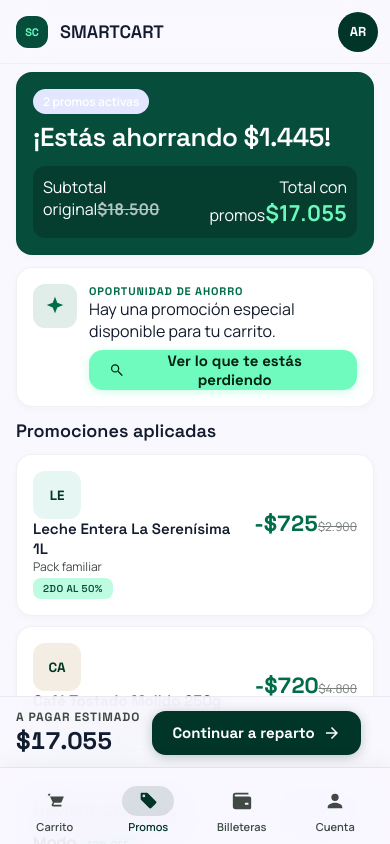
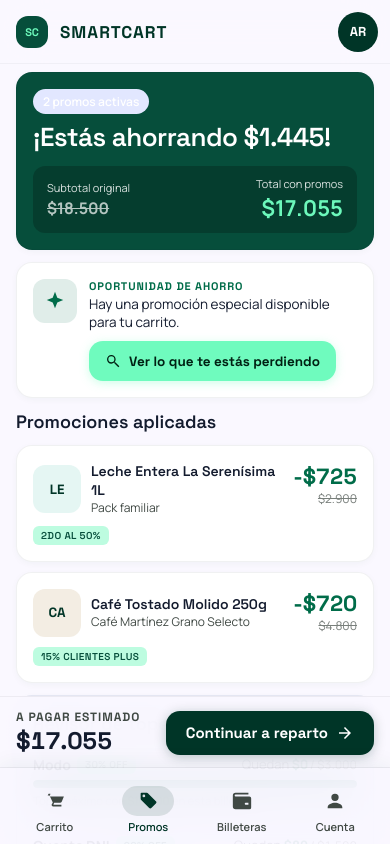
Before and after one commit to AlexisRjs/TPdsiPrototipoSmartCart, a React (Vite) app: page / in a window 390 px wide. Both pictures are taken after a click on the button "Ver promos y pagar". Shown: the top 844 px of the page. Built offline with nearby package versions, Linux system fonts and the light colour scheme.

Commit message:
style: overhaul responsive layout, chip widths, desktop shell alignment, and typography

```diff
--- a/src/styles.css
+++ b/src/styles.css
@@ -142,7 +142,6 @@ a {
    LAYOUT HELPERS
    ============================================================ */
 .brand,
-.brand-copy,
 .inline,
 .row-between,
 .opportunity,
@@ -170,8 +169,18 @@ a {
   gap: 12px;
 }
 
-.brand-copy h1 {
-  font-size: 18px;
+.brand-copy {
+  display: flex;
+  flex-direction: column;
+}
+
+.brand-copy .brand-title {
+  font-size: 17px;
+  font-weight: 800;
+  letter-spacing: 0.06em;
+  color: var(--primary);
+  margin: 0;
+  font-family: var(--font-display);
 }
 
 /* ============================================================
@@ -311,21 +320,35 @@ a {
 }
 
 /* ============================================================
-   PAGE LAYOUT
+   PAGE LAYOUT & UTILITIES
    ============================================================ */
+.nowrap {
+  white-space: nowrap;
+  flex-shrink: 0;
+}
+
 .page {
-  padding: 8px 16px calc(var(--nav) + 96px);
+  padding: 8px 16px calc(var(--nav) + 24px);
   display: flex;
   flex-direction: column;
   gap: 12px;
 }
 
-.stacked .page {
-  padding-bottom: 32px;
+/* Specific page padding to guarantee zero overlap with bottom fixed bars */
+.page-cart {
+  padding-bottom: calc(var(--nav) + 160px);
+}
+
+.page-wallets {
+  padding-bottom: calc(var(--nav) + 32px);
 }
 
 .page-with-sticky {
   padding-bottom: calc(var(--nav) + 104px);
+}
+
+.stacked .page {
+  padding-bottom: 32px;
 }
 
 /* ============================================================
@@ -336,6 +359,7 @@ a {
     opacity: 0;
     transform: translateY(10px);
   }
+
   to {
     opacity: 1;
     transform: translateY(0);
@@ -415,14 +439,24 @@ a {
   font-size: 12px;
   font-weight: 600;
   background: var(--surface-high);
+  white-space: nowrap;
+  flex-shrink: 0;
+  width: fit-content;
 }
 
 .mini-chip {
-  border-radius: 8px;
+  display: inline-flex;
+  align-items: center;
+  border-radius: 6px;
+  padding: 3px 8px;
   font-family: var(--font-display);
   font-size: 10px;
   letter-spacing: 0.04em;
   text-transform: uppercase;
+  max-width: 170px;
+  overflow: hidden;
+  text-overflow: ellipsis;
+  width: fit-content;
 }
 
 .mini-chip.lime,
@@ -461,8 +495,8 @@ a {
   padding: 2px;
 }
 
-.meter > div,
-.meter.thin > div {
+.meter>div,
+.meter.thin>div {
   height: 100%;
   border-radius: 99px;
   background: var(--secondary);
@@ -496,15 +530,25 @@ a {
   min-width: 0;
 }
 
+.item-title-row {
+  align-items: flex-start;
+  gap: 8px;
+}
+
 .item-body h3 {
+  font-size: 14px;
+  line-height: 1.3;
+  display: -webkit-box;
+  -webkit-line-clamp: 2;
+  -webkit-box-orient: vertical;
   overflow: hidden;
-  text-overflow: ellipsis;
-  white-space: nowrap;
+  word-break: break-word;
 }
 
 .price-line {
   display: flex;
-  gap: 6px;
+  flex-wrap: wrap;
+  gap: 4px 8px;
   align-items: baseline;
   font-size: 12px;
   color: var(--muted);
@@ -516,6 +560,12 @@ a {
   font-size: 16px;
 }
 
+.item-footer-row {
+  align-items: center;
+  gap: 8px;
+  justify-content: space-between;
+}
+
 /* ============================================================
    STEPPER — min 44px touch targets
    ============================================================ */
@@ -523,6 +573,7 @@ a {
   display: flex;
   align-items: center;
   gap: 0;
+  flex-shrink: 0;
   background: var(--surface-low);
   border-radius: 12px;
   padding: 2px;
@@ -674,7 +725,12 @@ a {
   background: #6ffbbe;
   color: #002113;
   min-height: 40px;
-  margin-top: 8px;
+  margin-top: 10px;
+  padding: 0 16px;
+  font-size: 13.5px;
+  white-space: nowrap;
+  width: fit-content;
+  max-width: 100%;
   box-shadow: 0 2px 10px rgba(111, 251, 190, 0.35);
 }
 
@@ -705,7 +761,7 @@ a {
 
 .ghost-pill {
   border: 0;
-  background: rgba(255,255,255,0.6);
+  background: rgba(255, 255, 255, 0.6);
   cursor: pointer;
   color: var(--primary);
   font-size: 12px;
@@ -740,11 +796,28 @@ a {
 }
 
 .insight {
-  background: var(--surface-low);
+  background: color-mix(in srgb, var(--mint) 12%, white);
+  border: 1px solid color-mix(in srgb, var(--mint) 40%, rgba(19, 27, 46, 0.08));
+  box-shadow: var(--shadow);
 }
 
 .insight:active {
   transform: scale(0.97);
+}
+
+.insight-copy {
+  display: flex;
+  flex-direction: column;
+  gap: 2px;
+  min-width: 0;
+  flex: 1;
+}
+
+.insight-copy span:not(.eyebrow) {
+  font-size: 13px;
+  line-height: 1.35;
+  color: var(--on);
+  font-weight: 500;
 }
 
 .insight-icon,
@@ -783,22 +856,24 @@ a {
 .fab {
   position: fixed;
   right: max(16px, calc(50% - 215px + 16px));
-  bottom: calc(var(--nav) + 80px);
+  bottom: calc(var(--nav) + 74px);
   z-index: 25;
-  border: 0;
+  border: 1px solid rgba(255, 255, 255, 0.22);
   cursor: pointer;
   display: flex;
   align-items: center;
   gap: 8px;
-  padding: 14px 20px;
+  padding: 12px 18px;
   border-radius: 999px;
-  background: var(--primary);
+  background: linear-gradient(135deg, var(--primary) 0%, #004d38 100%);
   color: white;
   font-family: var(--font-display);
   font-weight: 700;
-  font-size: 14px;
-  box-shadow: var(--shadow-lg);
+  font-size: 13.5px;
+  box-shadow: 0 4px 18px rgba(0, 53, 39, 0.35);
   transition: transform 0.18s var(--ease-spring), box-shadow 0.18s;
+  backdrop-filter: blur(8px);
+  -webkit-backdrop-filter: blur(8px);
 }
 
 .fab:active {
@@ -823,11 +898,19 @@ a {
   bottom: var(--nav);
   z-index: 24;
   padding: 12px 16px;
-  background: color-mix(in srgb, var(--surface) 90%, transparent);
+  background: color-mix(in srgb, var(--surface) 92%, transparent);
   backdrop-filter: blur(20px);
   -webkit-backdrop-filter: blur(20px);
+  display: flex;
+  justify-content: space-between;
+  align-items: center;
   gap: 12px;
   border-top: 1px solid rgba(19, 27, 46, 0.06);
+}
+
+.checkout-bar-info {
+  min-width: 0;
+  flex-shrink: 0;
 }
 
 /* ============================================================
@@ -905,45 +988,249 @@ a {
 .compare {
   display: flex;
   justify-content: space-between;
+  align-items: center;
+  gap: 12px;
   background: rgba(0, 0, 0, 0.22);
   border-radius: var(--radius-sm);
-  padding: 10px;
+  padding: 10px 14px;
+}
+
+.compare-item {
+  min-width: 0;
+}
+
+.compare-label {
+  display: block;
+  font-size: 11px;
+  opacity: 0.85;
+  margin-bottom: 2px;
 }
 
 /* ============================================================
    PROMO CARD
    ============================================================ */
-.promo-card .inline {
+.promo-card {
+  display: flex;
+  flex-direction: column;
   gap: 10px;
 }
 
+.promo-card .mini-chip {
+  align-self: flex-start;
+  width: fit-content;
+}
+
+.promo-card-header {
+  display: flex;
+  justify-content: space-between;
+  align-items: flex-start;
+  gap: 10px;
+}
+
+.promo-item-info {
+  display: flex;
+  align-items: center;
+  gap: 10px;
+  min-width: 0;
+  flex: 1;
+}
+
+.promo-item-details {
+  min-width: 0;
+  flex: 1;
+}
+
+.promo-item-details h3 {
+  font-size: 14px;
+  line-height: 1.3;
+  display: -webkit-box;
+  -webkit-line-clamp: 2;
+  -webkit-box-orient: vertical;
+  overflow: hidden;
+  word-break: break-word;
+}
+
+.promo-card-savings {
+  text-align: right;
+  white-space: nowrap;
+  flex-shrink: 0;
+  display: flex;
+  flex-direction: column;
+  align-items: flex-end;
+}
+
 .opportunity {
-  align-items: start;
+  align-items: flex-start;
+  gap: 12px;
+}
+
+.opportunity-body {
+  flex: 1;
+  min-width: 0;
+  display: flex;
+  flex-direction: column;
+  align-items: flex-start;
+}
+
+.opportunity-teaser {
+  font-size: 13.5px;
+  line-height: 1.35;
+  color: var(--on);
+  margin: 2px 0 0;
+}
+
+.opportunity-reveal {
+  width: 100%;
+  margin-top: 12px;
+  padding-top: 12px;
+  border-top: 1px dashed rgba(19, 27, 46, 0.12);
+  display: flex;
+  flex-direction: column;
+  gap: 8px;
+  animation: page-in 0.22s var(--ease-out) both;
+}
+
+.opportunity-promo-info p {
+  margin: 0;
+}
+
+.opportunity-promo-info strong {
+  color: var(--secondary);
 }
 
 .shelf-row {
-  margin-top: 12px;
+  margin-top: 8px;
   background: var(--surface-low);
   border-radius: var(--radius-sm);
   padding: 10px;
+  width: 100%;
+  box-sizing: border-box;
+}
+
+.shelf-product-info {
+  min-width: 0;
+  flex: 1;
 }
 
 /* ============================================================
-   WALLET / SPLIT
+   REVISOR DE TOPES / CAPS
    ============================================================ */
-.cap-row,
-.kv {
-  margin-top: 10px;
+.cap-section {
+  display: flex;
+  flex-direction: column;
+  gap: 10px;
 }
 
-.kv {
-  justify-content: space-between;
+.cap-section-header {
+  margin-bottom: 2px;
 }
 
-.kv.total {
-  align-items: end;
-  border-top: 1px solid var(--surface-high);
-  padding-top: 10px;
+.cap-row {
+  display: flex;
+  flex-direction: column;
+  gap: 6px;
+  padding: 8px 0;
+  border-bottom: 1px solid rgba(19, 27, 46, 0.06);
+}
+
+.cap-row:last-child {
+  border-bottom: 0;
+  padding-bottom: 0;
+}
+
+.cap-header {
+  display: flex;
+  justify-content: space-between;
+  align-items: center;
+  gap: 10px;
+}
+
+.cap-title {
+  display: flex;
+  align-items: center;
+  gap: 6px;
+  min-width: 0;
+  flex-shrink: 0;
+}
+
+.cap-title strong {
+  font-size: 14px;
+  color: var(--on);
+  white-space: nowrap;
+}
+
+.cap-amounts {
+  display: flex;
+  align-items: baseline;
+  gap: 2px;
+  white-space: nowrap;
+  font-size: 13px;
+  text-align: right;
+  flex-shrink: 0;
+}
+
+.cap-avail {
+  font-size: 13px;
+  color: var(--on);
+}
+
+.cap-avail strong {
+  color: var(--secondary);
+  font-weight: 700;
+  font-variant-numeric: tabular-nums;
+}
+
+.cap-total {
+  font-size: 12px;
+  font-variant-numeric: tabular-nums;
+}
+
+.cap-note {
+  font-size: 11.5px;
+  line-height: 1.3;
+}
+
+/* ============================================================
+   WALLET / SPLIT CARDS
+   ============================================================ */
+.wallet-card {
+  display: flex;
+  flex-direction: column;
+  gap: 8px;
+}
+
+.wallet-card-header {
+  display: flex;
+  justify-content: space-between;
+  align-items: flex-start;
+  gap: 10px;
+}
+
+.wallet-card-info {
+  min-width: 0;
+  flex: 1;
+}
+
+.wallet-card-info h3 {
+  font-size: 15px;
+}
+
+.wallet-card-tags {
+  display: flex;
+  align-items: center;
+  gap: 6px;
+  flex-wrap: wrap;
+  margin-top: 4px;
+}
+
+.wallet-card-savings {
+  text-align: right;
+  white-space: nowrap;
+  flex-shrink: 0;
+}
+
+.assigned-row {
+  margin-top: 6px;
 }
 
 .split-bar {
@@ -1002,10 +1289,28 @@ input[type='range'] {
    STATUS CARD
    ============================================================ */
 .status-card {
-  padding: 14px 12px;
+  padding: 12px 14px;
   border-radius: 14px;
-  background: var(--surface-low);
+  display: flex;
+  align-items: center;
+  justify-content: space-between;
   gap: 10px;
+  flex-wrap: wrap;
+}
+
+.status-card-info {
+  display: flex;
+  align-items: center;
+  gap: 10px;
+  min-width: 0;
+  flex: 1;
+}
+
+.status-card-info p {
+  font-size: 13px;
+  line-height: 1.35;
+  margin: 0;
+  word-break: break-word;
 }
 
 .status-card.ok {
@@ -1130,6 +1435,7 @@ input[type='range'] {
     transform: translateY(100%);
     opacity: 0;
   }
+
   to {
     transform: translateY(0);
     opacity: 1;
@@ -1137,8 +1443,13 @@ input[type='range'] {
 }
 
 @keyframes backdrop-in {
-  from { opacity: 0; }
-  to   { opacity: 1; }
+  from {
+    opacity: 0;
+  }
+
+  to {
+    opacity: 1;
+  }
 }
 
 .sheet-backdrop {
@@ -1241,29 +1552,42 @@ input[type='range'] {
 }
 
 @keyframes sweep {
-  0%   { top: 12%; }
-  100% { top: 82%; }
+  0% {
+    top: 12%;
+  }
+
+  100% {
+    top: 82%;
+  }
 }
 
 @keyframes spin {
-  to { transform: rotate(360deg); }
+  to {
+    transform: rotate(360deg);
+  }
 }
 
 /* ============================================================
    DESKTOP FRAME
    ============================================================ */
 @media (min-width: 860px) {
+  body {
+    background: #cad5e2;
+  }
+
   .device {
-    place-items: center;
-    padding: 24px 0;
+    min-height: 100dvh;
+    display: flex;
+    justify-content: center;
+    align-items: stretch;
+    padding: 0;
   }
 
   .app-shell {
-    min-height: min(900px, 100dvh);
-    border-radius: 36px;
-    overflow: auto;
+    min-height: 100dvh;
+    border-radius: 0;
     box-shadow:
-      0 0 0 1px rgba(19, 27, 46, 0.06),
-      0 32px 80px rgba(6, 78, 59, 0.18);
+      0 0 0 1px rgba(19, 27, 46, 0.08),
+      0 16px 56px rgba(6, 78, 59, 0.16);
   }
 }
```
